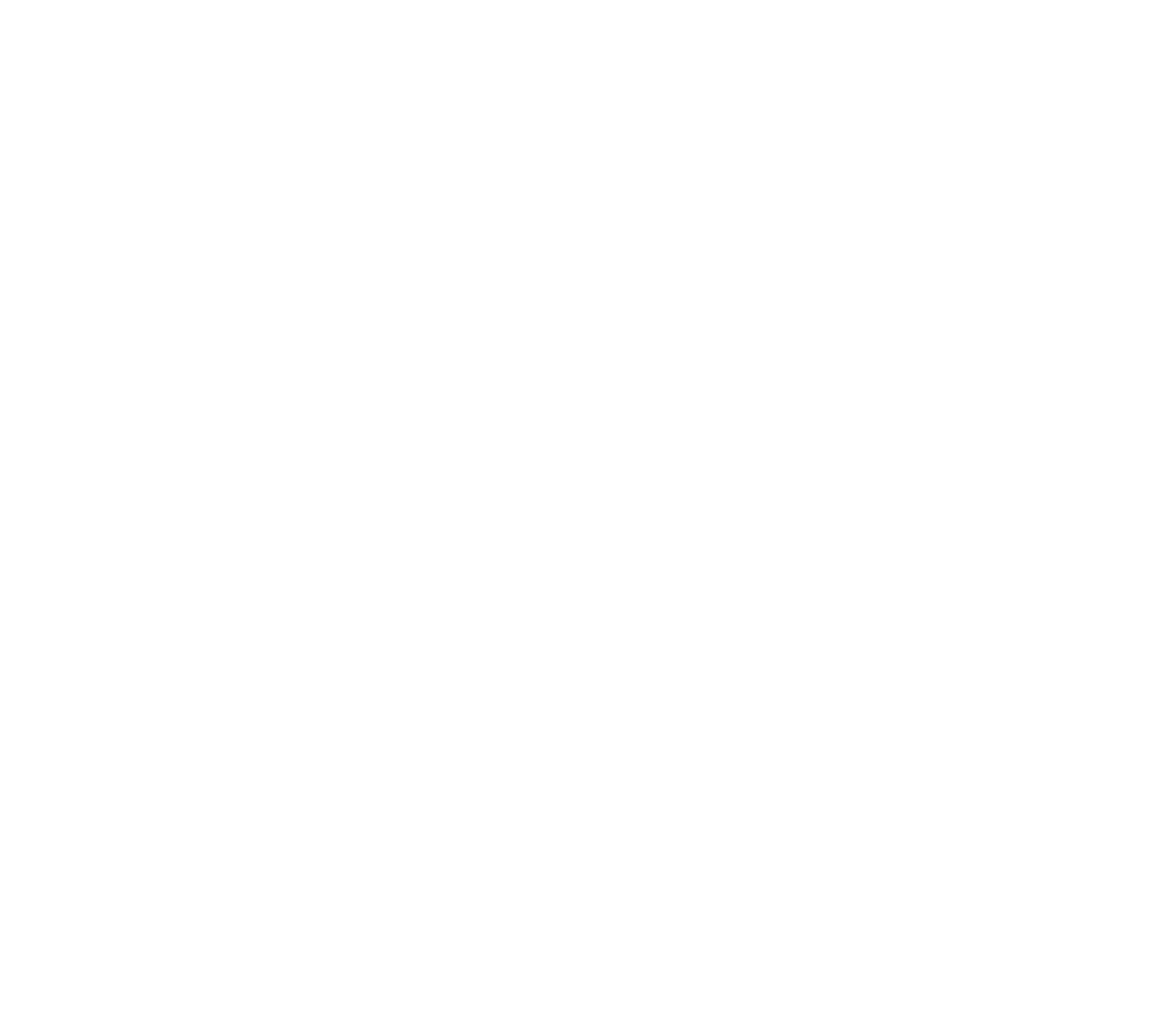
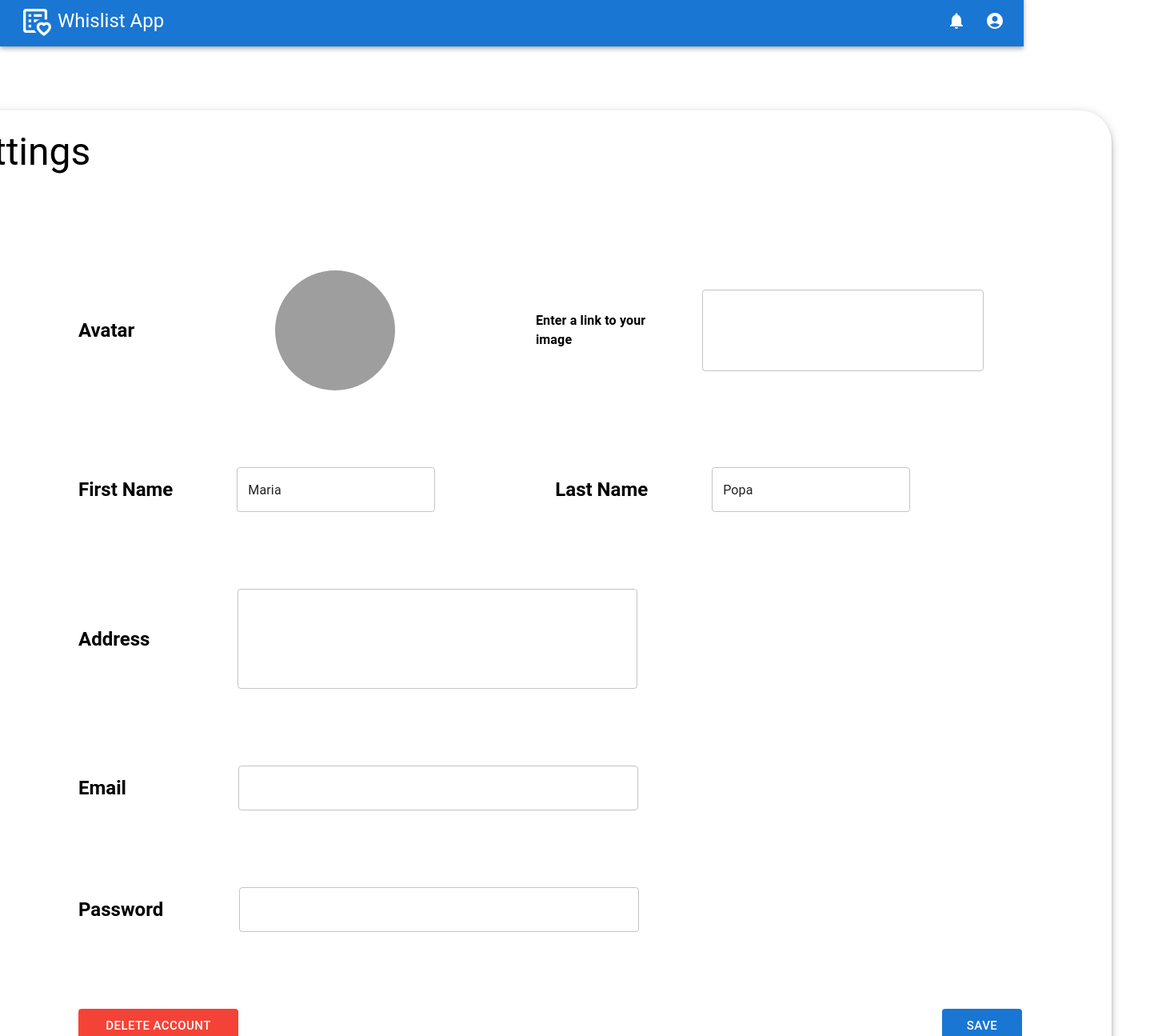
Before and after one commit to mariapopa19/wishlist-app, a React (Create React App) app: page /dashboard/settings in a window 1280 px wide. Before the commit this address had no page. Shown: the part 6-1301 px from the top of the page at 80% size, 1438 px wide, since content can reach past the window. Before the commit the page ends 800 px from the top, so only its background shows below. Built offline with nearby package versions, Linux system fonts and the light colour scheme; grey boxes are pictures that could not be loaded.

Commit message:
setting page done

```diff
--- a/src/App.js
+++ b/src/App.js
@@ -6,6 +6,7 @@
 import GroupPage from "./pages/Group-page";
 import ListOther from "./pages/List-other";
 import Notifications from "./pages/Notifications";
+import Settings from "./pages/Settings";
 // import { getEmailToken } from "./api";
 
 export default function App() {
@@ -39,6 +40,7 @@
             />
           </Route>
           <Route path='notifications' element={<Notifications />} />
+          <Route path='settings' element={<Settings />} />
         </Route>
       </Routes>
     </BrowserRouter>
--- a/src/components/Popover-notifications.jsx
+++ b/src/components/Popover-notifications.jsx
@@ -1,6 +1,12 @@
 import { Box, ButtonBase, Divider, Popover, Stack, Typography } from "@mui/material";
+import { useNavigate } from "react-router-dom";
 
 export default function NotificationPopover({ open, close, anchorEl }) {
+  let navigate = useNavigate();
+
+  const allNotifications = () => {
+    navigate('/dashboard/notifications')
+  }
   return (
     <Popover
       open={open}
@@ -24,6 +30,7 @@
         </Typography>
       </Stack>
       <ButtonBase
+      onClick={allNotifications}
       sx={{
         width: '100%',
         borderRadius: 2,
--- a/src/components/Popover-profileIcon.jsx
+++ b/src/components/Popover-profileIcon.jsx
@@ -1,8 +1,21 @@
 import { ButtonBase, Divider, Popover, Stack, Typography } from "@mui/material";
 import SettingsIcon from "@mui/icons-material/Settings";
 import HomeIcon from "@mui/icons-material/Home";
+import { useNavigate } from "react-router-dom";
 
 export default function ProfilePopover({ open, close, anchorEl }) {
+
+  let navigate = useNavigate();
+
+  const home = () => {
+    navigate("/dashboard");
+  };
+
+  const settings = () => {
+    navigate('/dashboard/settings')
+  }
+
+
   return (
     <Popover
       open={open}
@@ -14,13 +27,13 @@
       }}
     >
       <Stack divider={<Divider variant="middle" />} sx={{ width: 150 }}>
-        <ButtonBase>
+        <ButtonBase onClick={home}>
           <HomeIcon />
           <Typography variant="body1" sx={{ py: 2, pl: 1 }}>
             Home
           </Typography>
         </ButtonBase>
-        <ButtonBase>
+        <ButtonBase onClick={settings}>
           <SettingsIcon />
           <Typography variant="body1" sx={{ py: 2, pl: 1 }}>
             Settings
--- a/src/pages/Settings.jsx
+++ b/src/pages/Settings.jsx
@@ -1,7 +1,245 @@
-import { Box } from "@mui/material";
+import {
+  Avatar,
+  Box,
+  Button,
+  Grid,
+  Stack,
+  TextField,
+  Typography,
+} from "@mui/material";
+import { styled } from "@mui/material/styles";
+import { blue, red } from "@mui/material/colors";
+import Footer from "../layout/Footer";
+import NavBar from "../layout/NavBar";
 
-export default function Settings () {
-    return(
-        <Box></Box>
-    );
+export default function Settings() {
+  const ColorButton = styled(Button)(({ theme }) => ({
+    color: theme.palette.getContrastText(blue[700]),
+    backgroundColor: blue[700],
+    "&:hover": {
+      backgroundColor: blue[900],
+    },
+  }));
+  const DeleteButton = styled(Button)(({ theme }) => ({
+    color: theme.palette.getContrastText(red[500]),
+    backgroundColor: red[500],
+    "&:hover": {
+      backgroundColor: red[700],
+    },
+  }));
+
+  return (
+    <Grid container sx={{ flexGrow: 1 }}>
+      <Grid item xs={12} md={12} lg={12}>
+        <NavBar />
+      </Grid>
+      <Grid
+        item
+        lg={12}
+        md={12}
+        xs={12}
+        sx={{
+          display: "flex",
+          justifyContent: "center",
+          alignItems: "center",
+        }}
+      >
+        <Box
+          sx={{
+            display: "flex",
+            flexDirection: "column",
+            m: 10,
+            borderRadius: 10,
+            width: 1500,
+            // height: 1000,
+            boxShadow: 5,
+            // backgroundColor: "#f7f7f7",
+          }}
+        >
+          <Typography
+            variant="h3"
+            sx={{
+              m: 3,
+              ml: 6,
+            }}
+            gutterBottom
+          >
+            Settings
+          </Typography>
+
+          <Grid
+            container
+            sx={{
+              my: 6,
+              mx: 6,
+            }}
+          >
+            <Grid
+              item
+              lg={12}
+              md={12}
+              sm={12}
+              sx={{
+                display: "flex",
+
+                alignItems: "center",
+                my: 6,
+                mx: 20,
+              }}
+            >
+              <Typography variant="h5" sx={{ fontWeight: "bold" }}>
+                Avatar
+              </Typography>
+              <Box sx={{ width: 200 }}></Box>
+              <Avatar
+                alt="avatar"
+                src="../assets/profile-test.jpg"
+                sx={{
+                  width: 150,
+                  height: 150,
+                }}
+              />
+              <Box sx={{ width: 200 }}></Box>
+              <Stack
+                direction="row"
+                space={3}
+                sx={{
+                  display: "flex",
+                  justifyContent: "center",
+                  alignItems: "center",
+                  mr: 6,
+                }}
+              >
+                <Typography variant="body1" sx={{ fontWeight: "bold" }}>
+                  Enter a link to your image
+                </Typography>
+                <Box sx={{ width: 50 }}></Box>
+                <TextField multiline id="avatar-link" variant="outlined" rows={3} sx={{ width: 400 }} />
+              </Stack>
+            </Grid>
+            <Grid
+              item
+              lg={12}
+              md={12}
+              sm={12}
+              sx={{
+                display: "flex",
+                alignItems: "center",
+                alignContent: "center",
+                my: 6,
+                mx: 20,
+              }}
+            >
+              <Typography variant="h5" sx={{ fontWeight: "bold" }}>
+                First Name
+              </Typography>
+              <Box sx={{ width: 80 }}></Box>
+              <TextField id="outlined-basic" variant="outlined" value='Maria' /> {/*as a default value I add a backend value */}
+              <Box sx={{ width: 150 }}></Box>
+              <Typography variant="h5" sx={{ fontWeight: "bold" }}>
+                Last Name
+              </Typography>
+              <Box sx={{ width: 80 }}></Box>
+              <TextField id="outlined-basic" variant="outlined" value='Popa' />
+            </Grid>
+            <Grid
+              item
+              lg={12}
+              md={12}
+              sm={12}
+              sx={{
+                display: "flex",
+                alignItems: "center",
+                alignContent: "center",
+                my: 6,
+                mx: 20,
+              }}
+            >
+              {/* Am sa pun si tara si localitatea tot aici  */}
+              <Typography variant="h5" sx={{ fontWeight: "bold" }}>
+                Address
+              </Typography>
+              <Box sx={{ width: 110 }}></Box>
+              <TextField
+                multiline
+                id="outlined-basic"
+                rows={4}
+                variant="outlined"
+                sx={{ width: 500 }}
+              />
+            </Grid>
+            <Grid
+              item
+              lg={12}
+              md={12}
+              sm={12}
+              sx={{
+                display: "flex",
+                alignItems: "center",
+                alignContent: "center",
+                my: 6,
+                mx: 20,
+              }}
+            >
+              <Typography variant="h5" sx={{ fontWeight: "bold" }}>
+                Email
+              </Typography>
+              <Box sx={{ width: 140 }}></Box>
+              <TextField
+                id="outlined-basic"
+                variant="outlined"
+                sx={{ width: 500 }}
+              />
+            </Grid>
+            <Grid
+              item
+              lg={12}
+              md={12}
+              sm={12}
+              sx={{
+                display: "flex",
+                alignItems: "center",
+                alignContent: "center",
+                my: 6,
+                mx: 20,
+              }}
+            >
+              <Typography variant="h5" sx={{ fontWeight: "bold" }}>
+                Password
+              </Typography>
+              <Box sx={{ width: 95 }}></Box>
+              <TextField
+                id="outlined-basic"
+                variant="outlined"
+                sx={{ width: 500 }}
+              />
+            </Grid>
+            <Grid
+              item
+              lg={12}
+              md={12}
+              sm={12}
+              sx={{
+                display: "flex",
+                justifyContent: "space-between",
+                alignItems: "center",
+                mt: 6,
+                mx: 20,
+              }}
+            >
+              <DeleteButton size="large" sx={{ width: 200 }}>
+                Delete account
+              </DeleteButton>
+              <ColorButton size="large" sx={{ width: 100 }}>
+                Save
+              </ColorButton>
+            </Grid>
+          </Grid>
+        </Box>
+      </Grid>
+      <Grid item lg={12} md={12} sm={12}>
+        <Footer sx={{ m: 4 }} />
+      </Grid>
+    </Grid>
+  );
 }
```
